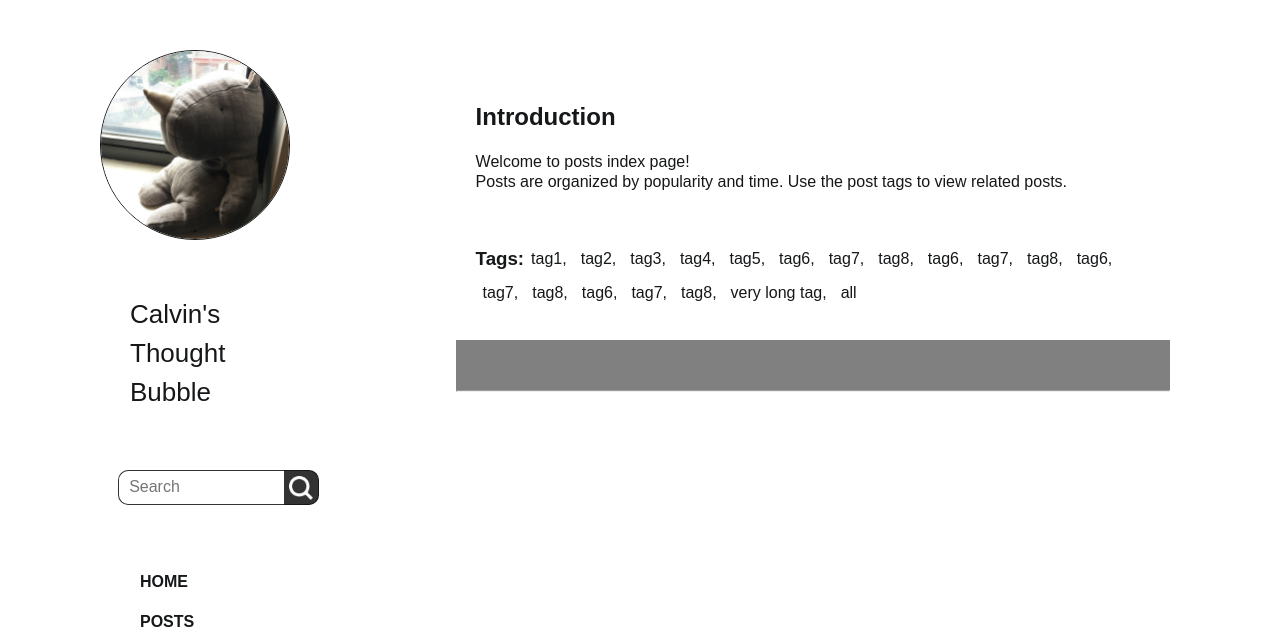
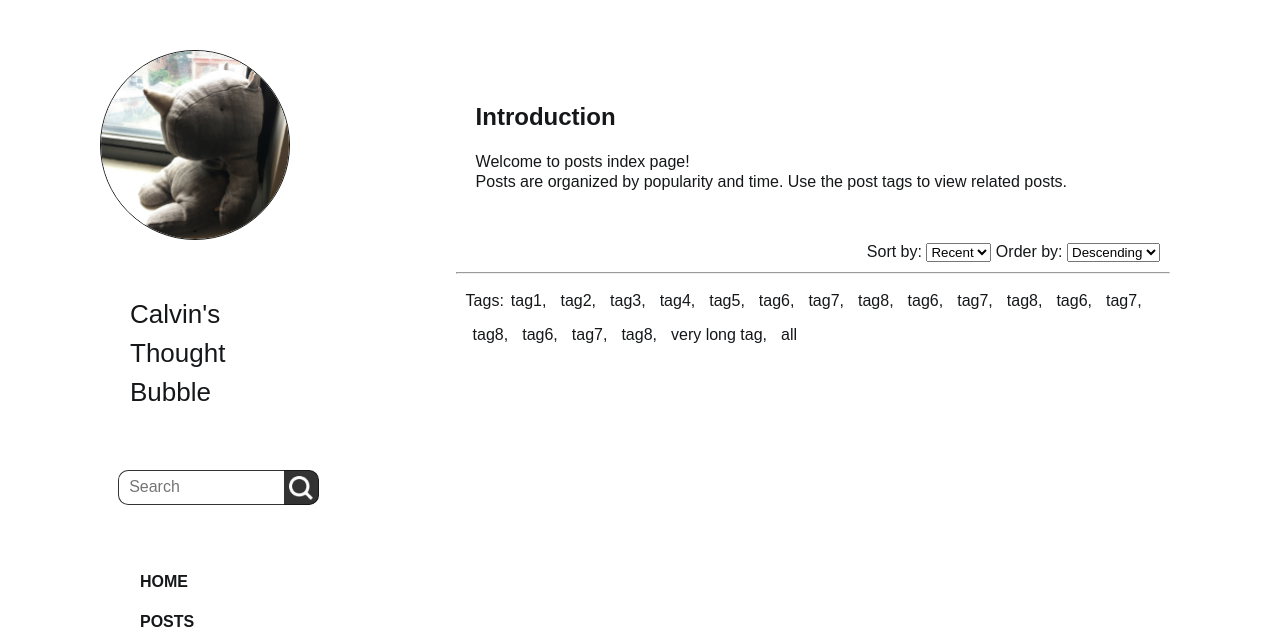
Before and after one commit to lambrosopos/blog, a Django app: page /post in a window 1280 px wide. Shown: the top 632 px of the page. Run offline with Django 3.2, Linux system fonts and the light colour scheme.

Commit message:
finalize design on post lists and tags

```diff
--- a/blog_site/blog/static/blog/css/post_index.css
+++ b/blog_site/blog/static/blog/css/post_index.css
@@ -7,7 +7,7 @@ div.top-banner {
 div.post-metadata {
   position:relative;
   width: 100%;
-  padding: 20px 30px;
+  padding: 10px;
 }
 
 div.post-metadata .post-tags {
@@ -30,12 +30,8 @@ div.bottom-content {
   width: 100%;
 }
 
-div.postlist-wrap {
+div.bottom-content div.post-filter {
+  text-align:right;
+  padding:10px;
   width: 100%;
 }
-
-div.postlist-wrap div.post-filter {
-  width: 100%;
-  height: 50px;
-  background: grey;
-}
--- a/blog_site/templates/blog/post/post_index.html
+++ b/blog_site/templates/blog/post/post_index.html
@@ -12,9 +12,23 @@
   <p>Welcome to posts index page!</p>
   <p>Posts are organized by popularity and time. Use the post tags to view related posts.</p>
 </div>
+<div class="bottom-content">
+  <div class="post-filter">
+    <span>Sort by: </span>
+    <select>
+      <option value="recent">Recent</option>
+      <option value="views">Views</option>
+    </select>
+    <span>Order by: </span>
+    <select>
+      <option value="desc">Descending</option>
+      <option value="asc">Ascending</option>
+    </select>
+  </div>
+  <hr>
   <div class="post-metadata">
     <div class="post-tags">
-    <h3>Tags:</h3>
+      <p>Tags:</p>
       <div>tag1,</div>
       <div>tag2,</div>
       <div>tag3,</div>
@@ -36,14 +50,8 @@
       <div>all</div>
     </div>
   </div>
-<div class="bottom-content">
-  <div class="postlist-wrap">
-    <div class="post-filter">
-
-    </div>
-    <hr>
   <div class="posts">
-    </div>
+    <div class="post-item">
     </div>
   </div>
 </div>
```
Lines whose indentation alone changed are shown as unchanged.
